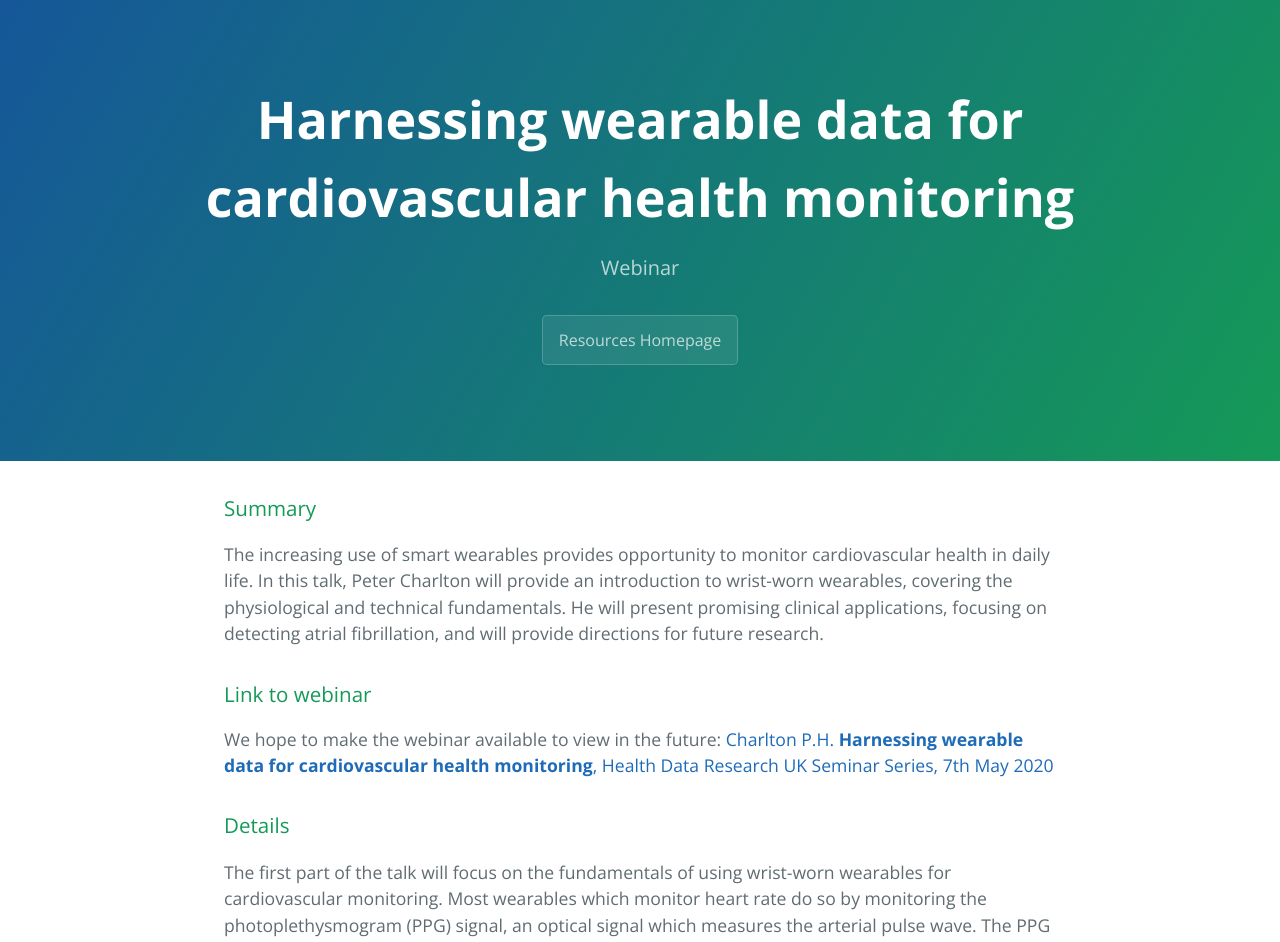
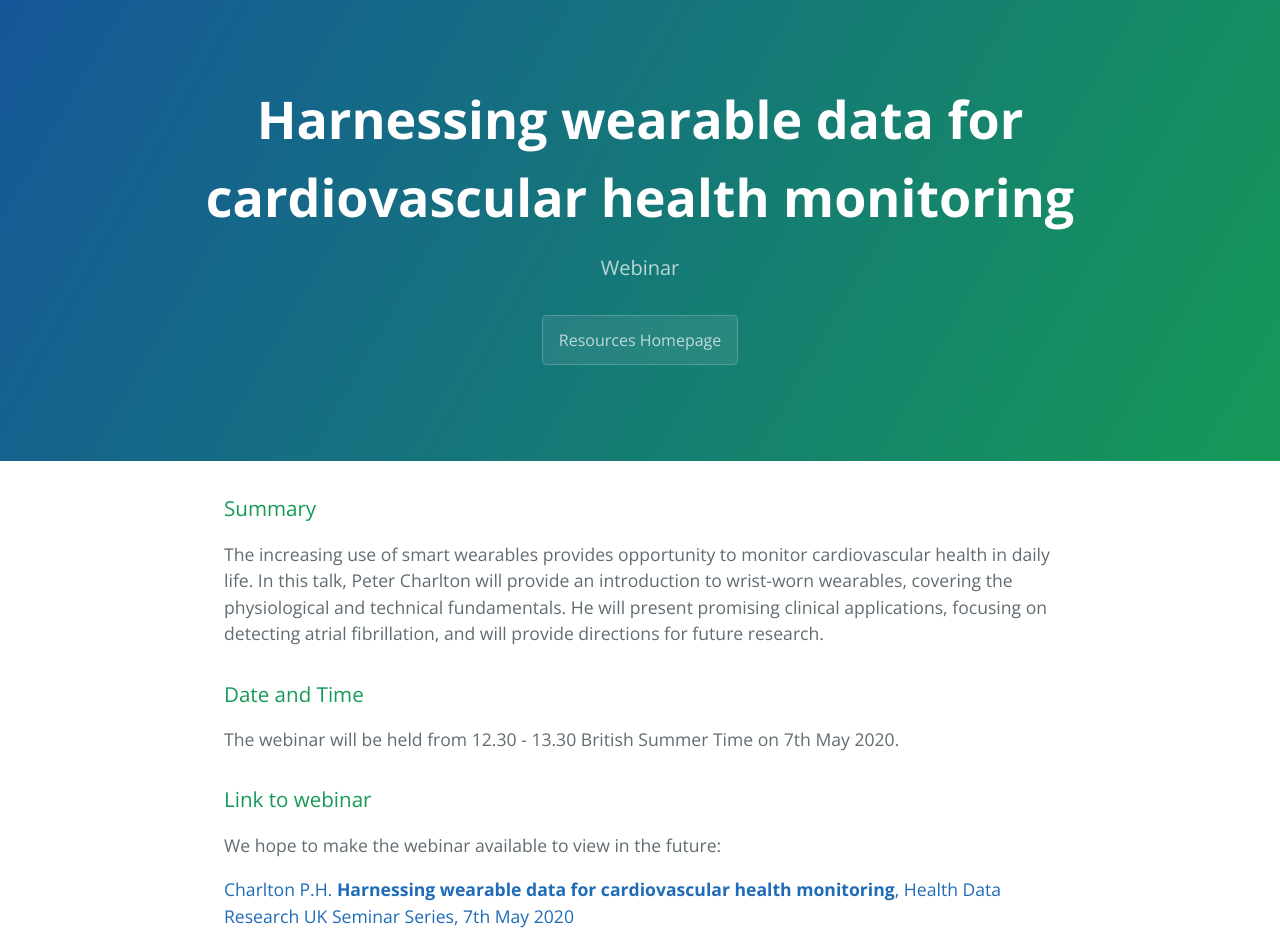
Before and after one commit to peterhcharlton/pulse-analyse, a plain HTML site: page webinar.html in a window 1280 px wide. Shown: the top 942 px of the page. Drawn offline with nearby package versions, Linux system fonts and the light colour scheme.

Commit message:
Update webinar.html

```diff
--- a/webinar.html
+++ b/webinar.html
@@ -21,12 +21,15 @@
 
 <p>The increasing use of smart wearables provides opportunity to monitor cardiovascular health in daily life. In this talk, Peter Charlton will provide an introduction to wrist-worn wearables, covering the physiological and technical fundamentals. He will present promising clinical applications, focusing on detecting atrial fibrillation, and will provide directions for future research.</p>
 
+<h3> <a id="Link" class="anchor" href="#datasets" aria-hidden="true"><span aria-hidden="true" class="octicon octicon-link"></span></a>Date and Time</h3>
+
+The webinar will be held from 12.30 - 13.30 British Summer Time on 7th May 2020.
+
 <h3> <a id="Link" class="anchor" href="#datasets" aria-hidden="true"><span aria-hidden="true" class="octicon octicon-link"></span></a>Link to webinar</h3>
 
-We hope to make the webinar available to view in the future:
+<p>We hope to make the webinar available to view in the future:</p>
 
-<a href="#">
-	Charlton P.H. <b>Harnessing wearable data for cardiovascular health monitoring</b>, Health Data Research UK Seminar Series, 7th May 2020</a>
+<p><a href="#">Charlton P.H. <b>Harnessing wearable data for cardiovascular health monitoring</b>, Health Data Research UK Seminar Series, 7th May 2020</a></p>
 
 <h3> <a id="Details" class="anchor" href="#datasets" aria-hidden="true"><span aria-hidden="true" class="octicon octicon-link"></span></a>Details</h3>
 
```
